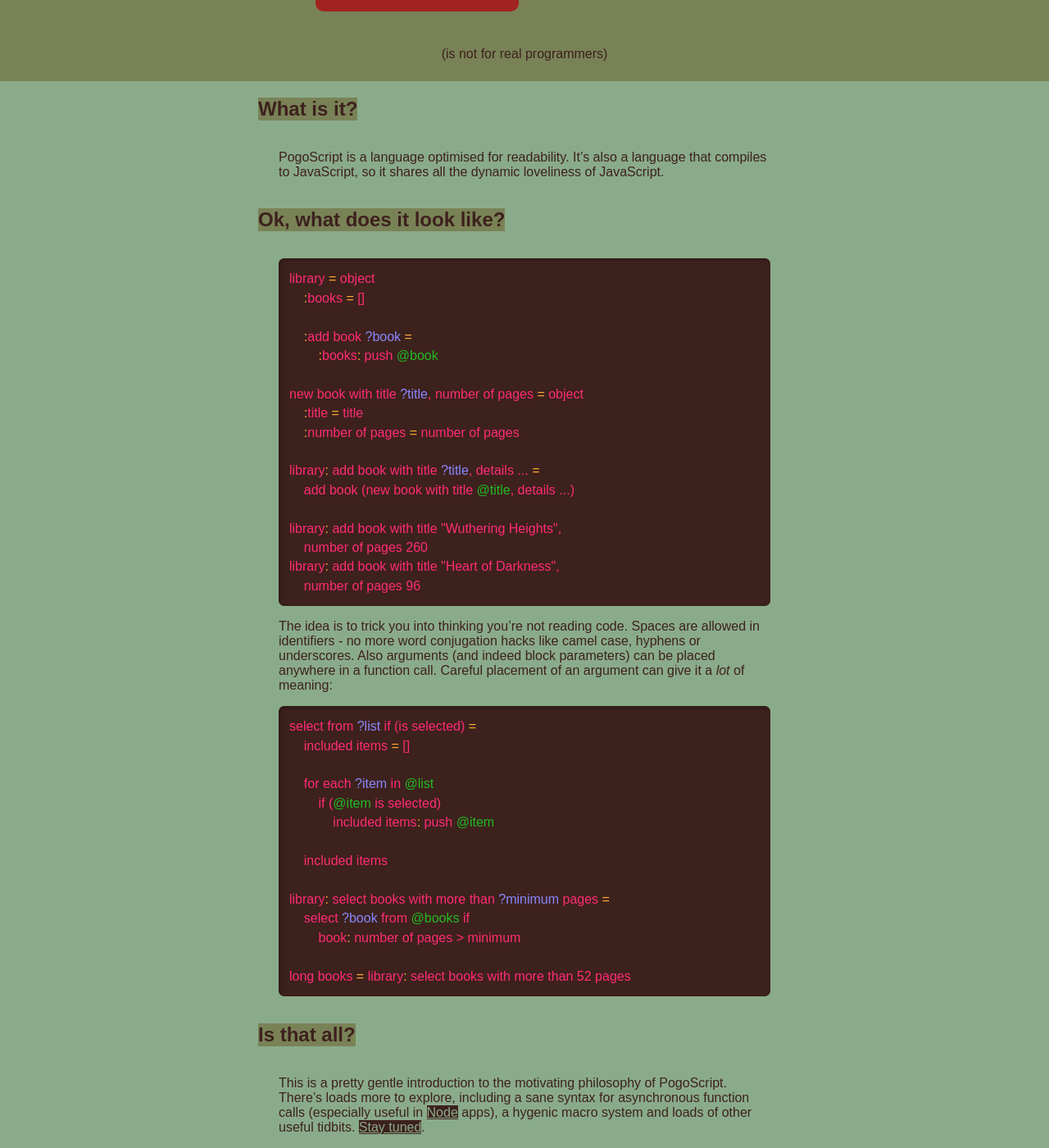
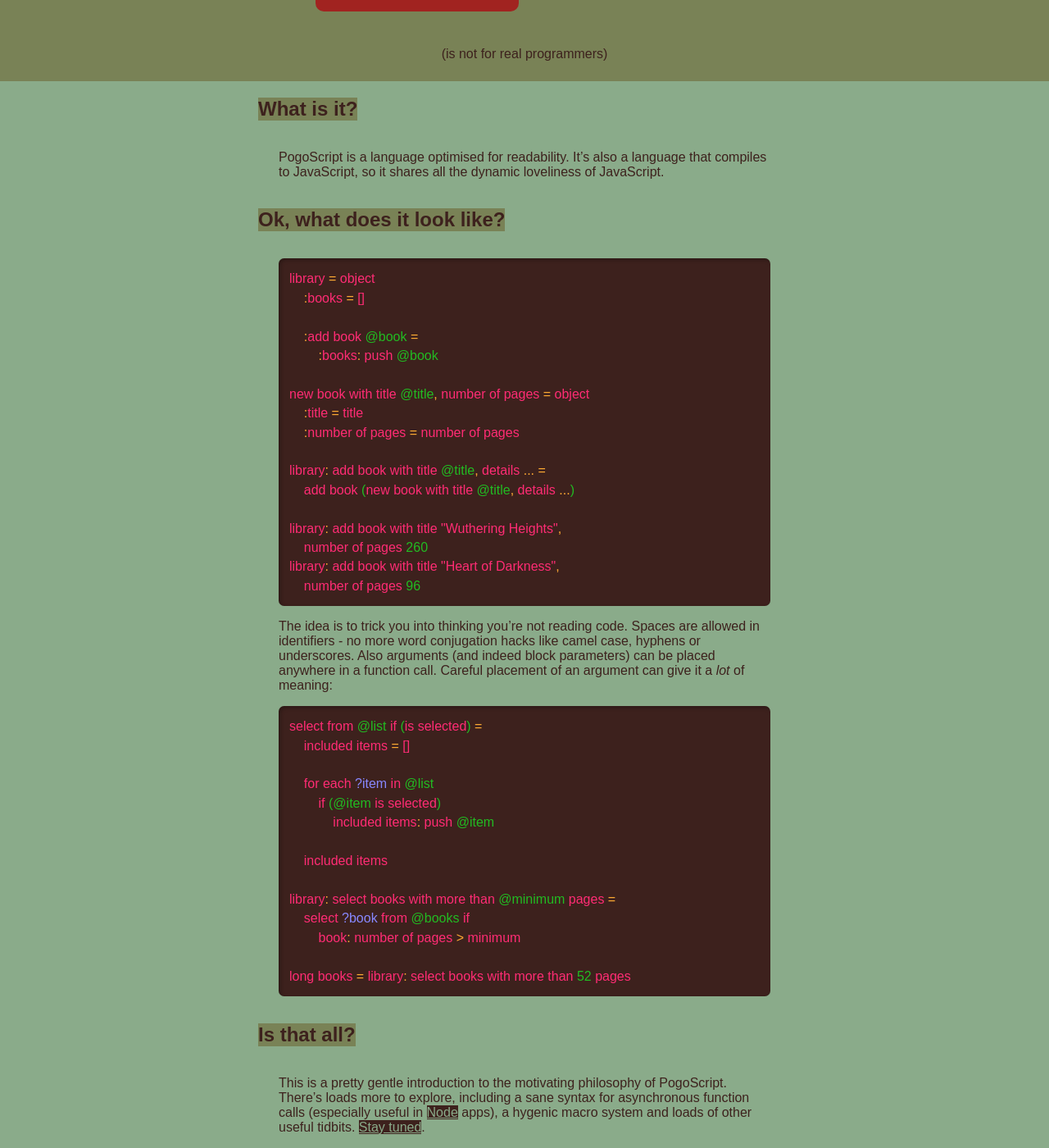
Before and after one commit to featurist/pogoscript, a Jekyll site: the page built from index.md, in a window 1280 px wide and 1400 px high, scrolled down 180 px. Shown: the whole window at 82% size. Built offline with Jekyll 4.4.1, drawn with Linux system fonts in a browser that asks for light colours.

Commit message:
args/params switch

```diff
--- a/index.md
+++ b/index.md
@@ -11,14 +11,14 @@ PogoScript is a language optimised for readability. It's also a language that co
     library = object
         :books = []
 
-        :add book ?book =
+        :add book @book =
             :books: push @book
 
-    new book with title ?title, number of pages = object
+    new book with title @title, number of pages = object
         :title = title
         :number of pages = number of pages
 
-    library: add book with title ?title, details ... =
+    library: add book with title @title, details ... =
         add book (new book with title @title, details ...)
 
     library: add book with title "Wuthering Heights",
@@ -28,7 +28,7 @@ PogoScript is a language optimised for readability. It's also a language that co
 
 The idea is to trick you into thinking you're not reading code. Spaces are allowed in identifiers - no more word conjugation hacks like camel case, hyphens or underscores. Also arguments (and indeed block parameters) can be placed anywhere in a function call. Careful placement of an argument can give it a _lot_ of meaning:
 
-    select from ?list if (is selected) =
+    select from @list if (is selected) =
         included items = []
 
         for each ?item in @list
@@ -37,7 +37,7 @@ The idea is to trick you into thinking you're not reading code. Spaces are allow
 
         included items
 
-    library: select books with more than ?minimum pages =
+    library: select books with more than @minimum pages =
         select ?book from @books if
             book: number of pages > minimum
 
--- a/scripts/highlighter.js
+++ b/scripts/highlighter.js
@@ -1,9 +1,12 @@
 $(function () {
     $('pre > code').each(function () {
         this.innerHTML = this.innerHTML
-            .replace(/([:=*+/-])/g, '<span class="operator">$1</span>')
+            .replace(/([:=*+/,-]|\.\.\.|&gt;|&lt;)/g, '<span class="operator">$1</span>')
+            .replace(/([()])/g, '<span class="argument">$1</span>')
+            .replace(/([0-9])/g, '<span class="argument">$1</span>')
             .replace(/(@[a-zA-Z_$]+)/g, '<span class="argument">$1</span>')
             .replace(/(\?[a-zA-Z_$]+)/g, '<span class="parameter">$1</span>')
+            .replace(/([{}])/g, '<span class="parameter">$1</span>')
             ;
     });
 });
```
